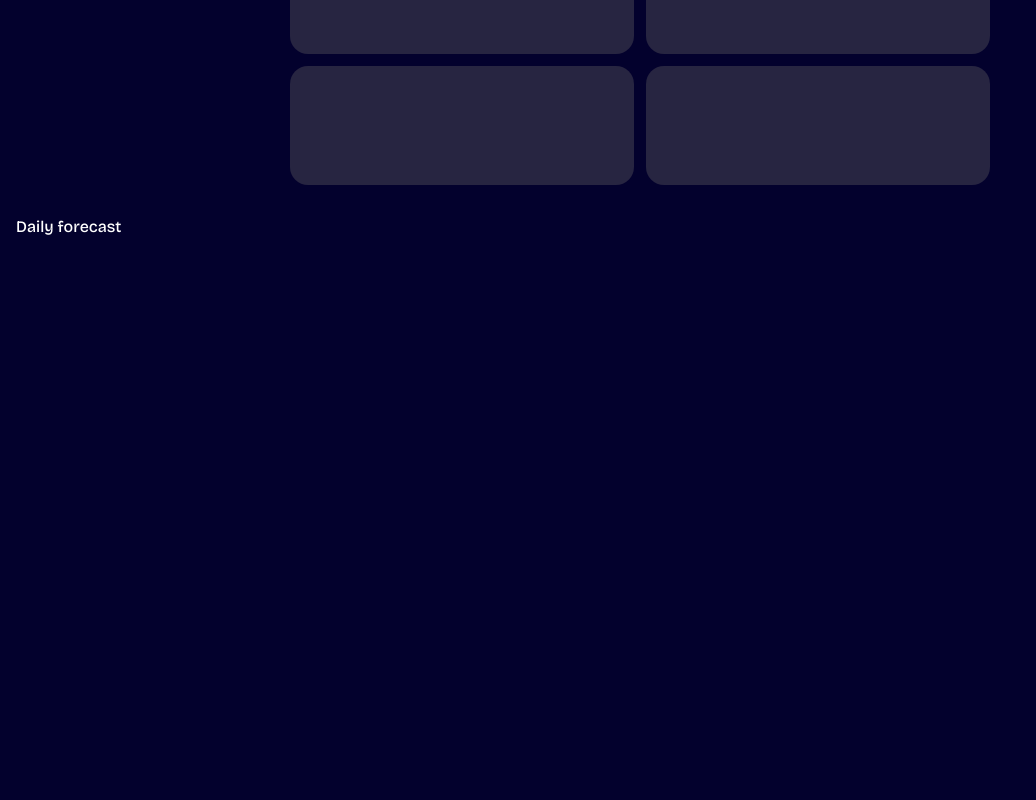
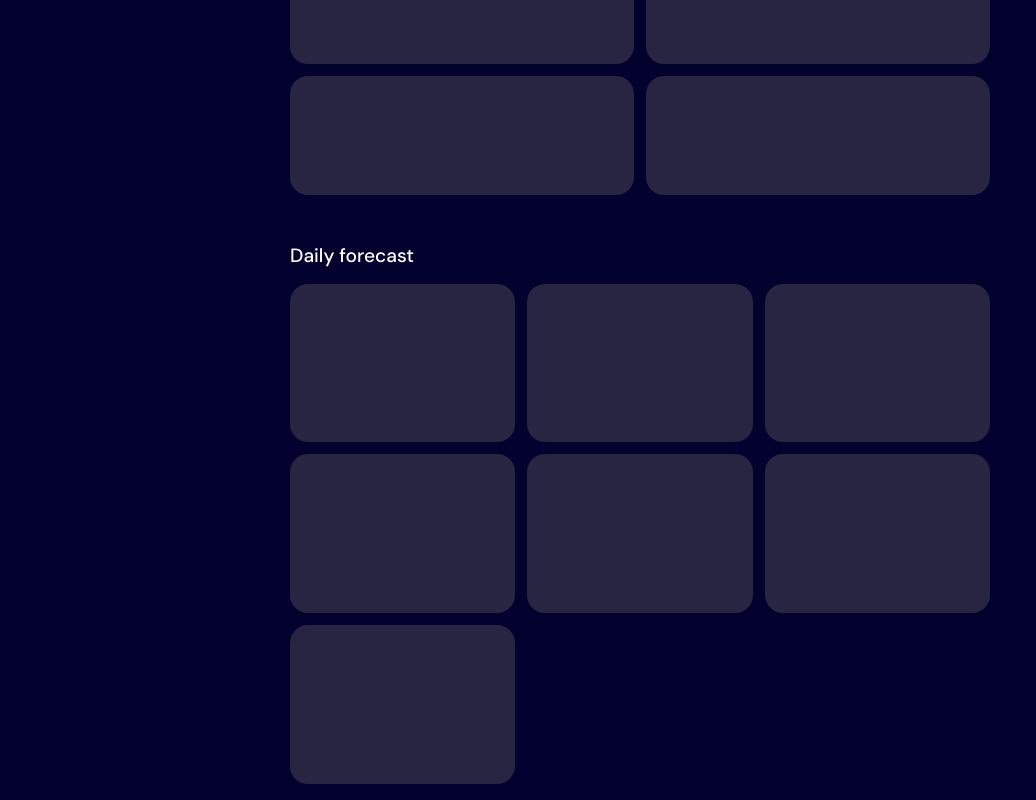
Before and after one commit to Anfield-Lam/front-end-mentor-weather-app-main, a React (Vite) app: page / in a window 1280 px wide. Shown: the part 656-1456 px from the top of the page, without its empty margins (0-1036 px from the left). Before the commit the page ends 908 px from the top, so only its background shows below. Built offline with nearby package versions, Linux system fonts and the light colour scheme.

Commit message:
daily forecast boxes

```diff
--- a/src/App.css
+++ b/src/App.css
@@ -8,11 +8,6 @@
   text-align: center;
   font-family: 'BriVariableFont', 'Bricolage Grotesque', sans-serif;
   font-weight: 700;
-  font-size: 2.5rem;
+  font-size: 3rem;
   padding: 2rem;
 }
-
-.belowFourBoxesText {
-  font-family: 'BriVariableFont', 'Bricolage Grotesque', sans-serif;
-  font-weight: 500;
-}
--- a/src/App.jsx
+++ b/src/App.jsx
@@ -2,6 +2,7 @@ import './App.css'
 import Header from "./Header.jsx"
 import SearchBar from "./SearchBar.jsx"
 import CountryWeatherInfoGridBoxes from "./CountryWeatherInfoGridBoxes.jsx"
+import DailyInfoGridBoxes from "./DailyInfoGridBoxes.jsx"
 
 function App() {
   return (
@@ -10,7 +11,7 @@ function App() {
       <div className='aboveSearchBarText'>How's the sky looking today?</div>
       <SearchBar/>
       <CountryWeatherInfoGridBoxes/>
-      <div className='belowFourBoxesText'>Daily forecast</div>
+      <DailyInfoGridBoxes/>
     </div>
   )
 }
--- /dev/null
+++ b/src/DailyInfoGridBoxes.css
@@ -0,0 +1,32 @@
+.dailyInfoGridBoxes {
+  display: flex;
+  flex-direction: column;
+  justify-content: center;
+  align-items: center;
+}
+
+.belowFourBoxesText {
+  display: flex;
+  width: 100%;
+  max-width: 700px;
+  font-family: 'DmVariableFont', 'DM Sans', sans-serif;
+  align-items: left;
+  font-size: 1.2rem;
+  font-weight: 500;
+  padding: 1rem 0;
+}
+
+.sevenBox {
+  display: grid;
+  grid-template-columns: repeat(3, 1fr);
+  gap: 12px;
+  width: 100%;
+  max-width: 700px;
+  height: 500px;
+  border-radius: 18px;
+}
+
+.box {
+  background-color: hsl(243, 27%, 20%);
+  border-radius: 18px;
+}
--- /dev/null
+++ b/src/DailyInfoGridBoxes.jsx
@@ -0,0 +1,20 @@
+import "./DailyInfoGridBoxes.css"
+
+function DailyInfoGridBoxes() {
+  return (
+    <div className="dailyInfoGridBoxes">
+      <div className='belowFourBoxesText'>Daily forecast</div>
+      <div className="sevenBox">
+        <div className="box first"></div>
+        <div className="box second"></div>
+        <div className="box third"></div>
+        <div className="box fourth"></div>
+        <div className="box fifth"></div>
+        <div className="box sixth"></div>
+        <div className="box seventh"></div>
+      </div>
+    </div>
+  )
+}
+
+export default DailyInfoGridBoxes;
```
